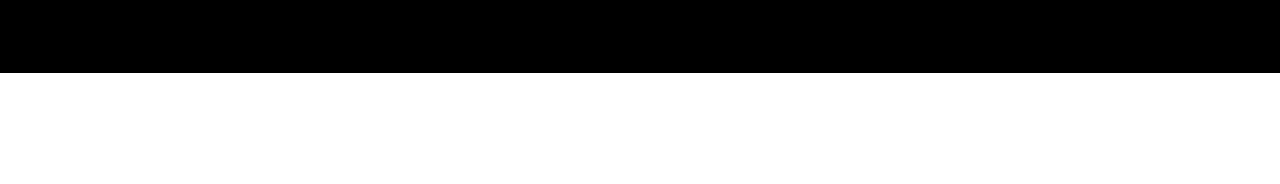
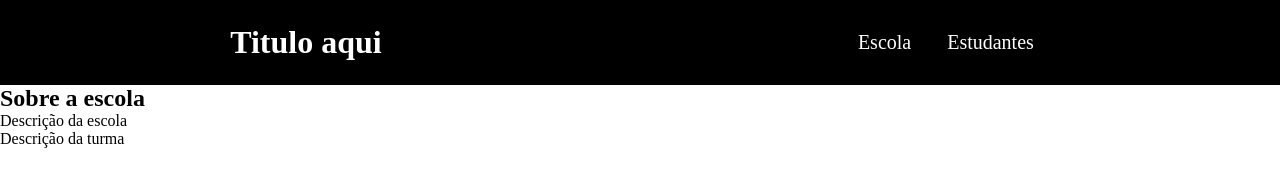
Before and after one commit to nathanostop234/site-escola, a plain HTML site: page index.html in a window 1280 px wide. Drawn offline with Linux system fonts and the light colour scheme.

Commit message:
jfshjsfkj

```diff
--- a/index.html
+++ b/index.html
@@ -17,11 +17,16 @@
     </ul>
 </header>
 
-<section class="Escola">
-
+<section class="escola">
+<div class="escola-conteudo">
+    <h2 class="escola-titulo">Sobre a escola</h2>
+<p class="escola-texto-um">Descrição da escola</p>
+<p class="escola-texto-dois">Descrição da turma</p>
+</div>
+<img class="escola-imagem" src="" alt="">
 </section>
 
-<section class="Estudantes">
+<section class="estudantes">
 
 </section>
 </html>
--- a/style.css
+++ b/style.css
@@ -5,4 +5,23 @@
 
 .cabecalho {
     background-color: rgb(0, 0, 0);
+    color: white;
+    display: flex;
+    justify-content: space-around;
+    align-items: center;
+    padding: 24px 0;
 }
+
+.cabecalho-imagem {
+    width: 100%;
+}
+
+.cabecalho-lista-item {
+    display: inline-block;
+    margin: 0 16px;
+    font-size: 20px;
+}
+
+.escola-imagem {
+    width: 30%;
+}
```
